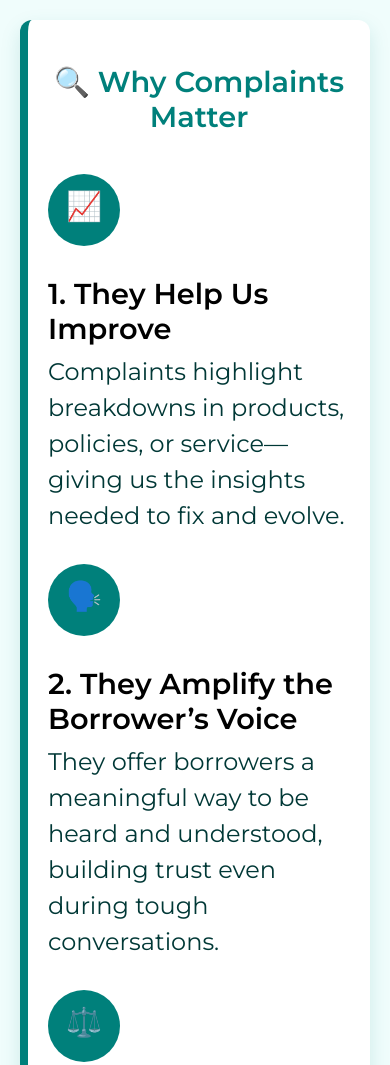
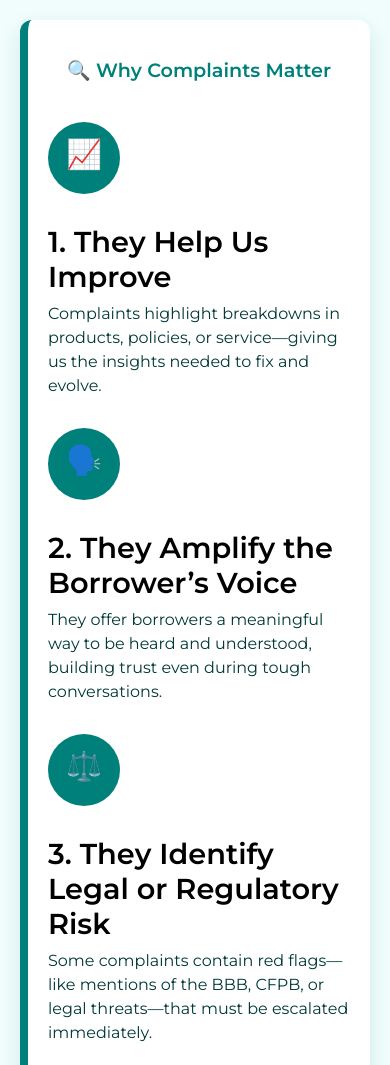
Before and after one commit to cmarkey28/complaints, a plain HTML site: page index.html in a window 390 px wide. Shown: the top 1065 px of the page. Drawn offline with Linux system fonts and the light colour scheme.

Commit message:
Update index.html

```diff
--- a/index.html
+++ b/index.html
@@ -59,7 +59,7 @@
     .text p {
       margin: 0;
       line-height: 1.5;
-      font-size: 1.5rem;
+      font-size: 1rem;
     }
 
     @media (max-width: 600px) {
@@ -68,7 +68,7 @@
       }
 
       h1 {
-        font-size: 1.8rem;
+        font-size: 1.2rem;
       }
 
       .reason {
```
